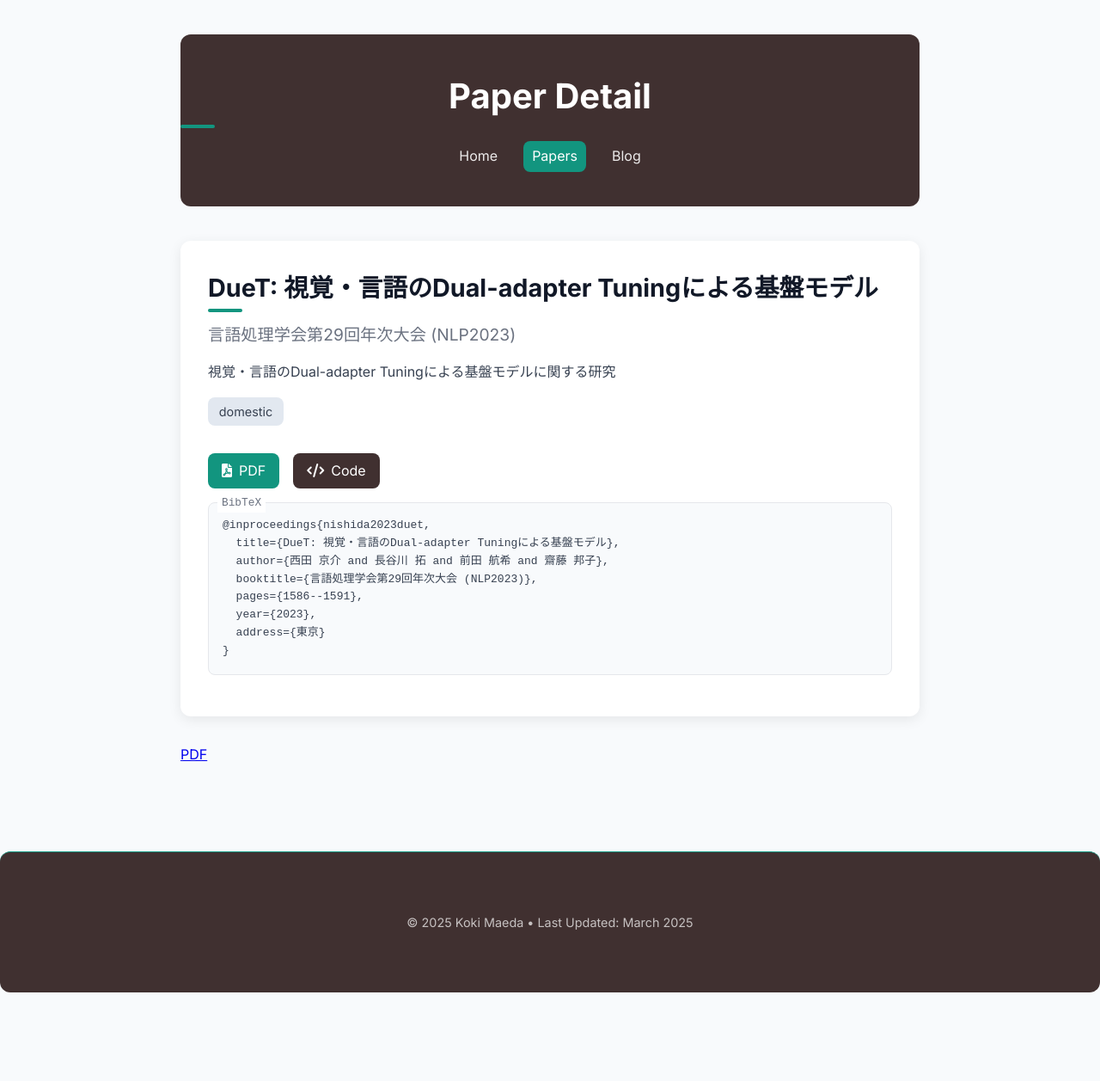
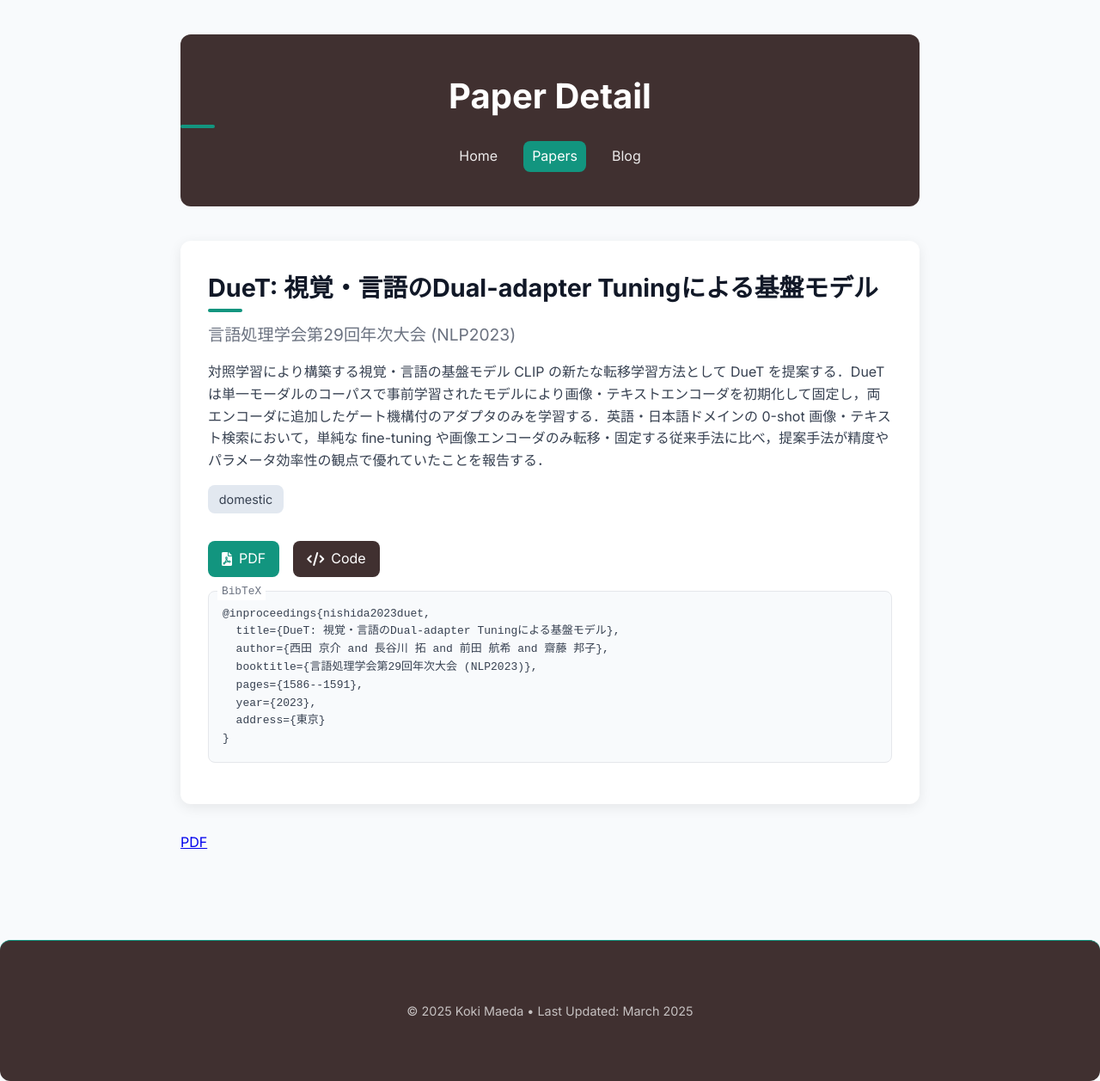
Before and after one commit to Silviase/silviase.github.io, a Jekyll site: the page built from _papers/2023_d_duet.md, in a window 1280 px wide. Shown: the whole page at 86% size. Built offline with Jekyll 4.4.1, drawn with Linux system fonts in a browser that asks for light colours; before the commit the page ends 1154 px from its top, so only the background shows below that.

Commit message:
Update paper descriptions and add truncation for index page
- Updated paper descriptions with more detailed abstracts
- Added truncation logic to show only first 100 characters on index page
- Full descriptions remain visible on papers.html and individual paper pages
- Added git alias file for convenient git operations

🤖 Generated with [Claude Code](https://claude.ai/code)

Co-Authored-By: Claude <noreply@anthropic.com>

```diff
--- a/_papers/2023_d_duet.md
+++ b/_papers/2023_d_duet.md
@@ -8,7 +8,7 @@ authors:
   - "前田, 航希"
   - "齋藤, 邦子"
 venue: "言語処理学会第29回年次大会 (NLP2023)"
-description: "視覚・言語のDual-adapter Tuningによる基盤モデルに関する研究"
+description: "対照学習により構築する視覚・言語の基盤モデル CLIP の新たな転移学習方法として DueT を提案する．DueT は単一モーダルのコーパスで事前学習されたモデルにより画像・テキストエンコーダを初期化して固定し，両エンコーダに追加したゲート機構付のアダプタのみを学習する．英語・日本語ドメインの 0-shot 画像・テキスト検索において，単純な ﬁne-tuning や画像エンコーダのみ転移・固定する従来手法に比べ，提案手法が精度やパラメータ効率性の観点で優れていたことを報告する．"
 date: 2023-03-01
 firstpage: "1586"
 lastpage: "1591"
```
Also changed, not shown: _papers/2022_d_impara.md (+1 -1 lines), _papers/2023_d_quic360.md (+1 -1 lines), _papers/2024_d_visual_context_caption.md (+1 -1 lines), _papers/2025_d_imitation_learning.md (+1 -1 lines), _papers/2025_d_news_llm.md (+1 -1 lines), script.js (+6 -1 lines), 1 other file.
